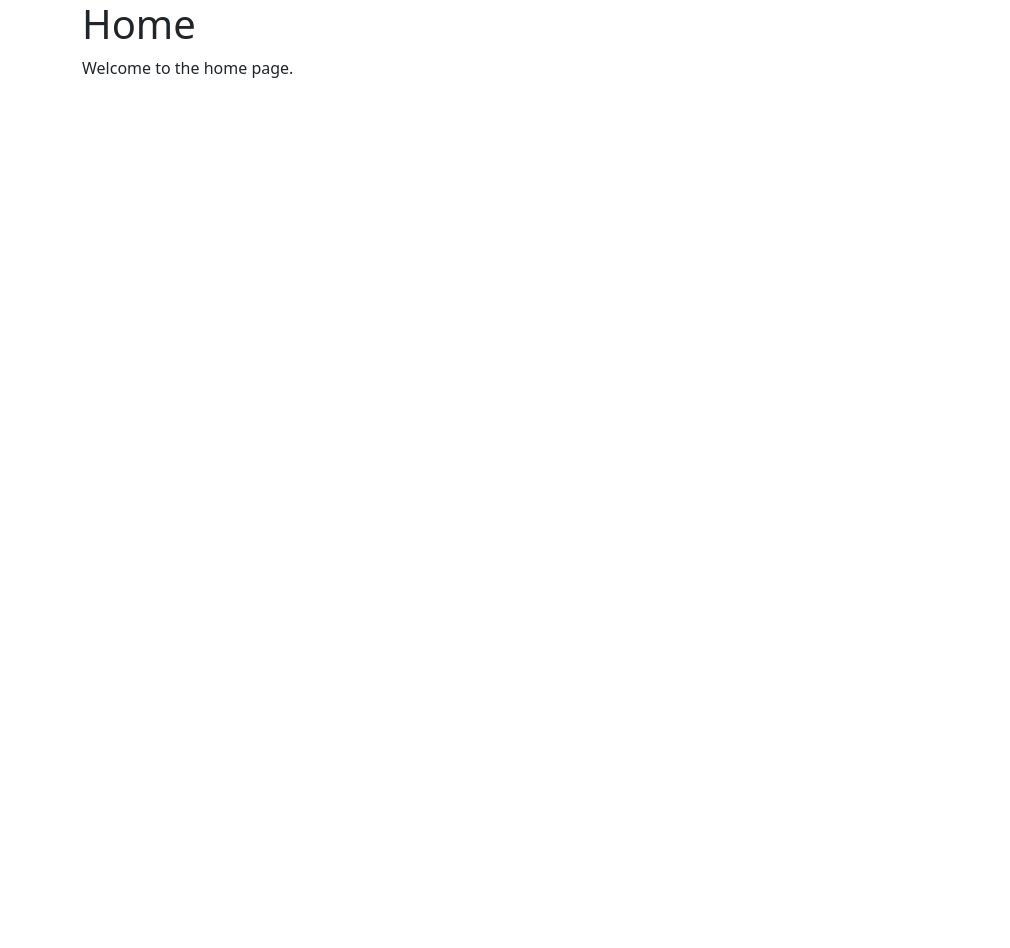
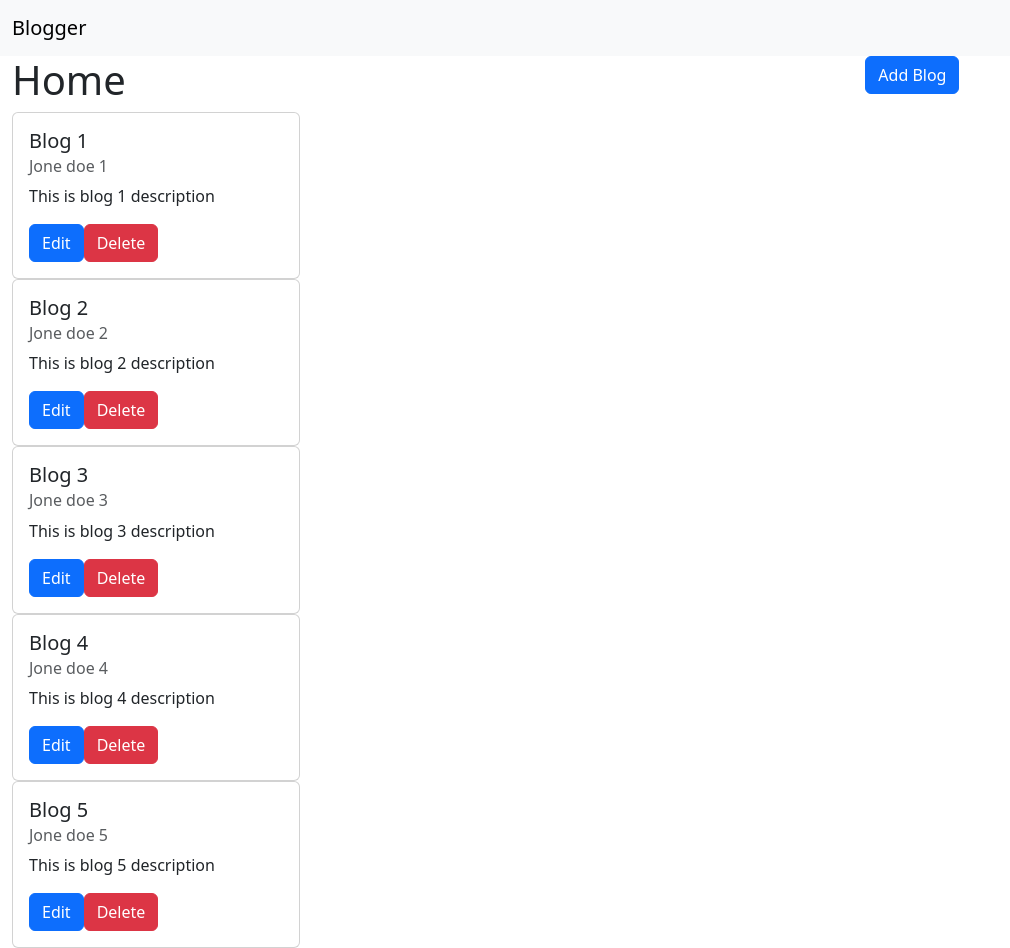
Before and after one commit to ChelakaLiyanage/bp-manager, a React (Create React App) app: page / in a window 1280 px wide. Shown: the whole page, without its empty margins (0-1010 px from the left). Before the commit the page ends 800 px from the top, so only its background shows below. Built offline with nearby package versions, Linux system fonts and the light colour scheme.

Commit message:
Setup Header,setup data, add CRUD

```diff
--- a/src/App.js
+++ b/src/App.js
@@ -1,12 +1,24 @@
+import { useEffect } from "react";
 import { BrowserRouter, Routes, Route } from "react-router-dom";
 
 import Home from './containers/home/Home';
 import Contact from "./containers/contact/Contact";
+import Header from "./components/common/header/Header";
 
+import BloggerHelper from "./helpers/BloggerHelper";
+import LocalStorageHelper from "./helpers/LocalStorageHelper";
 
 const App = () => {
+
+  useEffect(() => {
+    if( localStorage.getItem(LocalStorageHelper.BLOG_DATA) == null ){
+      localStorage.setItem(LocalStorageHelper.BLOG_DATA, JSON.stringify(BloggerHelper.BLOG_DATA));
+    }
+  }, []);
+
   return (
     <BrowserRouter>
+      <Header />
       <Routes>
         <Route path="/" element={<Home />} />
         <Route path="/contact" element={<Contact />} />
--- /dev/null
+++ b/src/components/blogs/blogCard/BlogCard.js
@@ -0,0 +1,22 @@
+import { Card, Button } from 'react-bootstrap';
+
+import BloggerHelper from '../../../helpers/BloggerHelper';
+
+const BlogCard = (props) => {
+    const { title, author, description } = props.data;
+    return (
+        <Card style={{ width: '18rem' }}>
+            <Card.Body>
+                <Card.Title>{title}</Card.Title>
+                <Card.Subtitle className="mb-2 text-muted">{author}</Card.Subtitle>
+                <Card.Text>
+                    {description}
+                </Card.Text>
+                <Button variant="primary" onClick={() => props.handleEditClick({show: true, data: props.data, isEdit: true })}>{BloggerHelper.BLOG_CARD.EDIT}</Button>
+                <Button variant="danger">{BloggerHelper.BLOG_CARD.DELETE}</Button>
+            </Card.Body>
+        </Card>
+    );
+}
+
+export default BlogCard;
--- /dev/null
+++ b/src/components/common/header/Header.js
@@ -0,0 +1,16 @@
+import {Container, Navbar} from 'react-bootstrap';
+
+import CommonHelper from '../../../helpers/CommonHelper';
+
+
+const Header = () => {
+  return (
+    <Navbar expand="lg" className="bg-body-tertiary">
+      <Container fluid>
+        <Navbar.Brand href="/">{CommonHelper.APP_NAME}</Navbar.Brand>
+      </Container>
+    </Navbar>
+  );
+}
+
+export default Header;
--- a/src/containers/home/Home.js
+++ b/src/containers/home/Home.js
@@ -1,10 +1,42 @@
-import { Container } from "react-bootstrap";
+import { useEffect, useState } from "react";
+import { Container, Row, Col, Button} from "react-bootstrap";
+
+import BlogCard from '../../components/blogs/blogCard/BlogCard';
+import AddEditBlogModal from "../../components/blogs/addEditBlogModal/AddEditBlogModal";
+
+import LocalStorageHelper from "../../helpers/LocalStorageHelper";
+
 
 const Home = () => {
+  const [showAddEditBlogModal, setShowAddEditBlogModal] = useState({ show: false, data: null, isEdit: false});
+  const [blogData, setBlogData] = useState([]);
+
+  useEffect(() => {
+    if (localStorage.getItem(LocalStorageHelper.BLOG_DATA)) {
+      setBlogData(JSON.parse(localStorage.getItem(LocalStorageHelper.BLOG_DATA)));
+    }
+  }, []);
+
+
+
   return (
-    <Container>
-      <h1>Home</h1>
-      <p>Welcome to the home page.</p>
+    <Container fluid>
+      <Row>
+        <Col xs={8}>
+          <h1>Home</h1>
+        </Col>
+        <Col xs={4}>
+          <Button variant="primary" onClick={() => setShowAddEditBlogModal({ show: true, data: null, isEdit:false })}>Add Blog</Button>
+        </Col>
+      </Row>
+      {blogData.map((blog) => <BlogCard key={blog.id} data={blog} handleEditClick={(showModal) => setShowAddEditBlogModal(showModal)} />)}
+      <AddEditBlogModal
+        show={showAddEditBlogModal.show}
+        data={showAddEditBlogModal.data}
+        isEdit={showAddEditBlogModal.isEdit}
+        handleClose={() => setShowAddEditBlogModal({ show: false, data: null, isEdit: false})}
+        handleSubmit={(values) => console.log(values)}
+      />
     </Container>
   );
 }
--- /dev/null
+++ b/src/helpers/BloggerHelper.js
@@ -0,0 +1,45 @@
+export default Object.freeze({
+    BLOG_DATA: [{
+        "id": 1,
+        "author": "Jone doe 1",
+        "title": "Blog 1",
+        "description": "This is blog 1 description"
+    },
+    {
+        "id": 2,
+        "author": "Jone doe 2",
+        "title": "Blog 2",
+        "description": "This is blog 2 description"
+    },
+    {
+        "id": 3,
+        "author": "Jone doe 3",
+        "title": "Blog 3",
+        "description": "This is blog 3 description"
+    },
+    {
+        "id": 4,
+        "author": "Jone doe 4",
+        "title": "Blog 4",
+        "description": "This is blog 4 description"
+    },
+    {
+        "id": 5,
+        "author": "Jone doe 5",
+        "title": "Blog 5",
+        "description": "This is blog 5 description"
+    }],
+    BLOG_CARD: {
+        "EDIT": "Edit",
+        "DELETE": "Delete"
+    },
+    ADD_EDIT_BLOG_MODAL:{
+        "ADD_BLOG_MODAL_TITLE": "Add Blog",
+        "EDIT_BLOG_MODAL_TITLE": "Edit Blog",
+        "SUBMIT": {
+            "ADD": "Submit",
+            "UPDATE": "Save Changes"
+        }
+    }
+
+});
--- /dev/null
+++ b/src/helpers/CommonHelper.js
@@ -0,0 +1,3 @@
+export default Object.freeze({
+    APP_NAME: 'Blogger'
+})
--- /dev/null
+++ b/src/helpers/LocalStorageHelper.js
@@ -0,0 +1,3 @@
+export default Object.freeze({
+        BLOG_DATA : "blog_data"
+})
```
